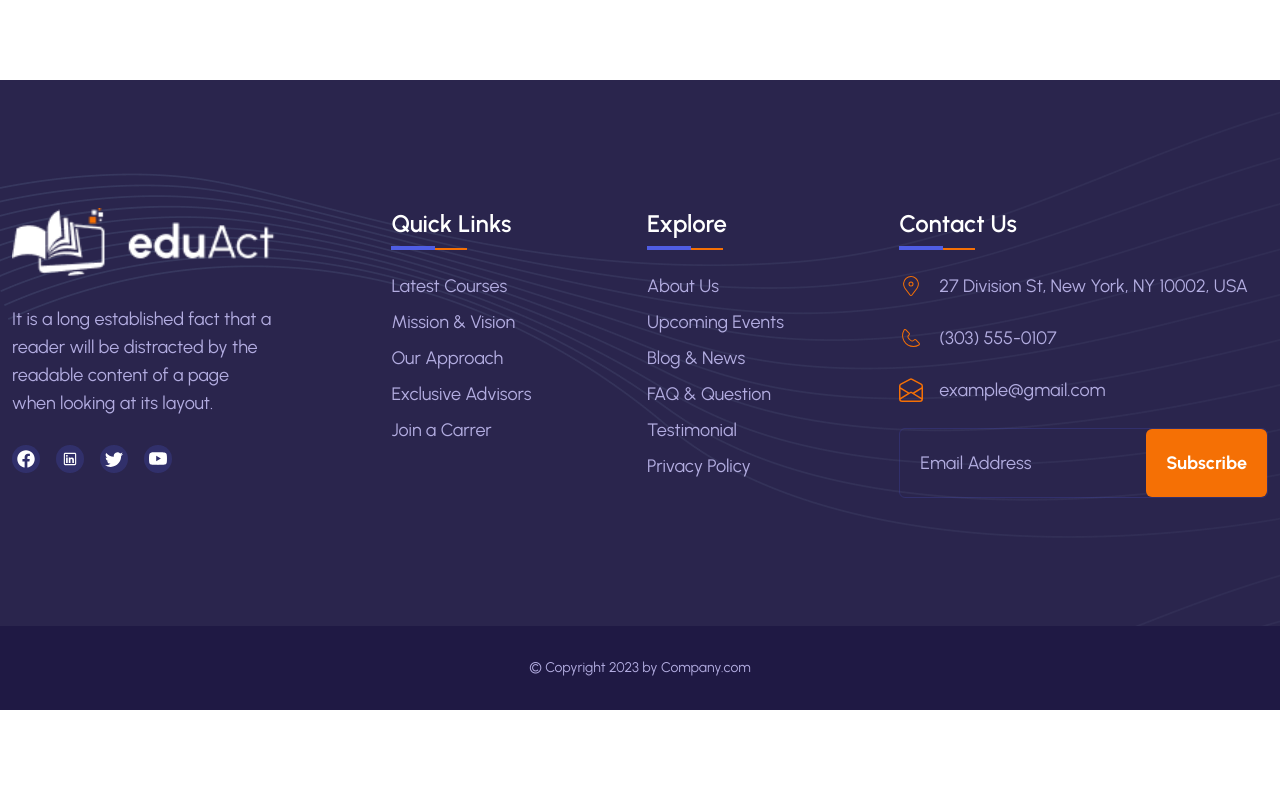
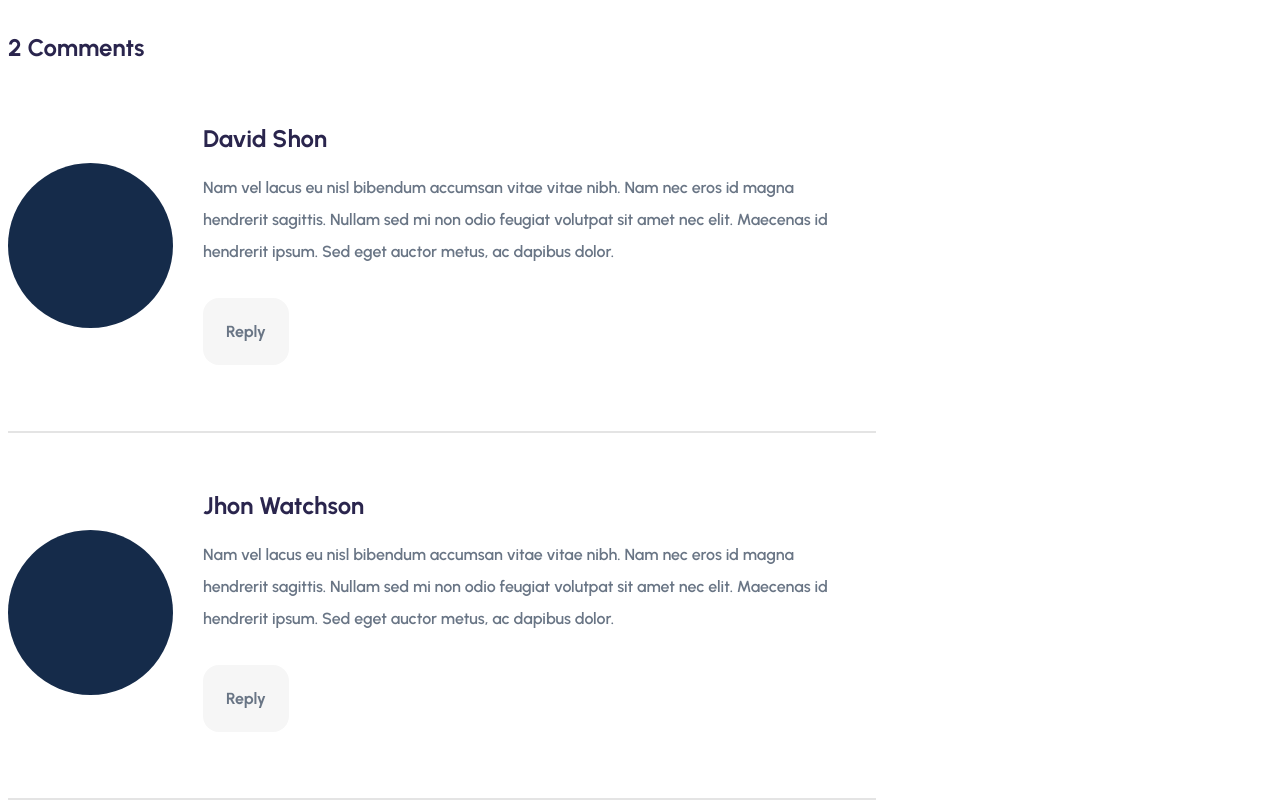
Before and after one commit to Mohammad-Nadil/ebt-eduact, a React (Vite) app: page /blog/1 in a window 1280 px wide. Shown: the part 1740-2540 px from the top of the page. Before the commit the page ends 2450 px from the top, so only its background shows below. Built offline with nearby package versions, Linux system fonts and the light colour scheme.

Commit message:
Refactor BlogDetails component layout and enhance comments section with new styling and social media icons

```diff
--- a/src/pages/BlogDetails.jsx
+++ b/src/pages/BlogDetails.jsx
@@ -53,6 +53,28 @@ const BlogDetails = () => {
                       <div className="h-[40px] w-[40px] rounded-full bg-[#F6F6F6] text-[#2A254D] flex justify-center items-center"><FaYoutube /></div>
                   </div>
               </div>
+
+
+           <div className="pt-[50px]">
+             <span className="text-[24px] font-bold font-urbanist text-[#2A254D]">2 Comments</span>
+             <div className="border-b-2 border-[#E4E4E4] flex gap-[30px] items-center mt-[60px] pb-[66px]">
+              <div className="h-[165px] w-[165px] bg-[#152B4A] rounded-full"></div>
+              <div>
+                <h1 className="font-bold font-urbanist text-[24px] leading-[26px] text-[#2A254D]">David Shon</h1>
+                <p className="font-semibold font-urbanist text-[#697585] text-[16px] leading-[32px] mt-[20px] mb-[30px]">Nam vel lacus eu nisl bibendum accumsan vitae vitae nibh. Nam nec eros id magna <br /> hendrerit sagittis. Nullam sed mi non odio feugiat volutpat sit amet nec elit. Maecenas id <br /> hendrerit ipsum. Sed eget auctor metus, ac dapibus dolor. </p>
+                <button className="text-[#697585] py-[10px] px-[23px] bg-[#F6F6F6] font-bold font-urbanist text-[16px] leading-[47px] rounded-2xl ">Reply</button>
+              </div>
+            </div>
+            <div className="border-b-2 border-[#E4E4E4] flex gap-[30px] items-center mt-[60px] pb-[66px]">
+              <div className="h-[165px] w-[165px] bg-[#152B4A] rounded-full"></div>
+              <div>
+                <h1 className="font-bold font-urbanist text-[24px] leading-[26px] text-[#2A254D]">Jhon Watchson</h1>
+                <p className="font-semibold font-urbanist text-[#697585] text-[16px] leading-[32px] mt-[20px] mb-[30px]">Nam vel lacus eu nisl bibendum accumsan vitae vitae nibh. Nam nec eros id magna <br /> hendrerit sagittis. Nullam sed mi non odio feugiat volutpat sit amet nec elit. Maecenas id <br /> hendrerit ipsum. Sed eget auctor metus, ac dapibus dolor. </p>
+                <button className="text-[#697585] py-[10px] px-[23px] bg-[#F6F6F6] font-bold font-urbanist text-[16px] leading-[47px] rounded-2xl ">Reply</button>
+              </div>
+            </div>
+           </div>
+
           </div>
           <div className="right">
             <input className="bg-[#F57005] w-[416px] h-[80px] rounded-lg text-white"  type="text" placeholder="Type here" />
```
Lines whose indentation alone changed are shown as unchanged.
